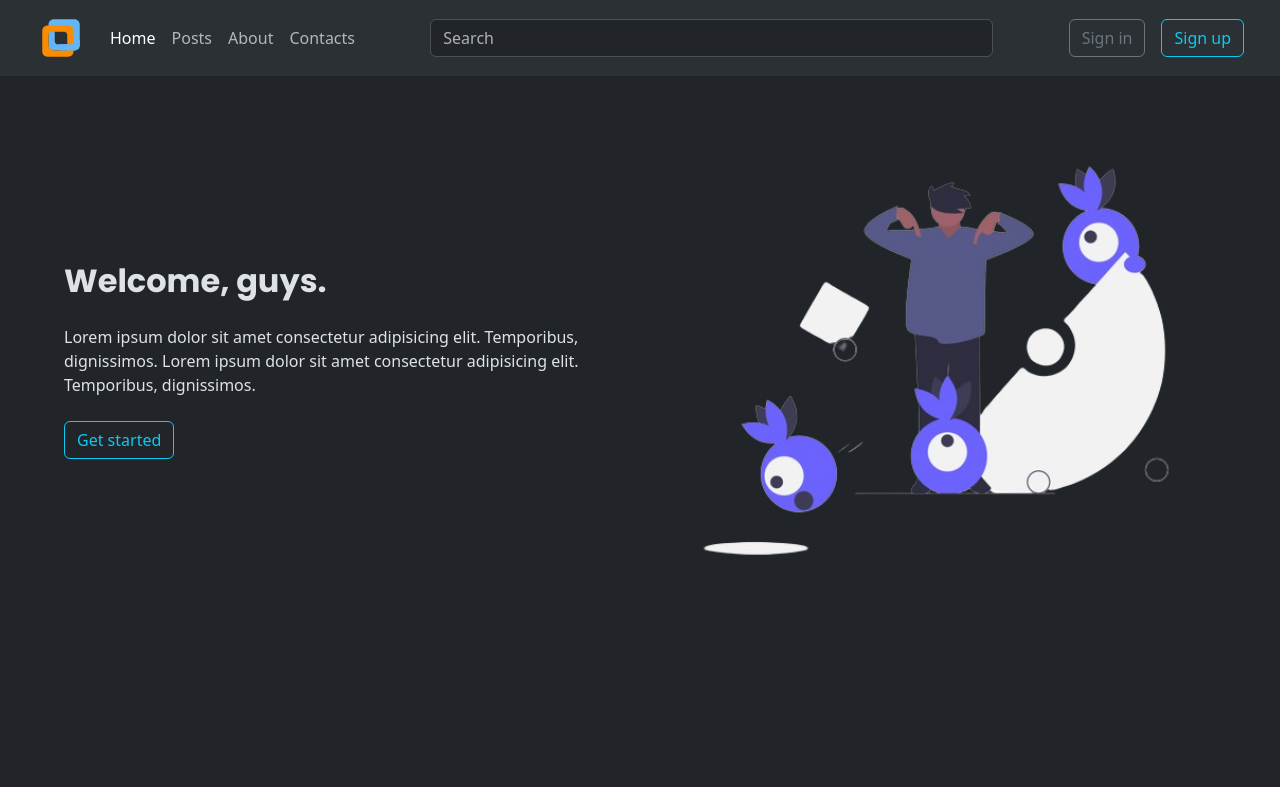
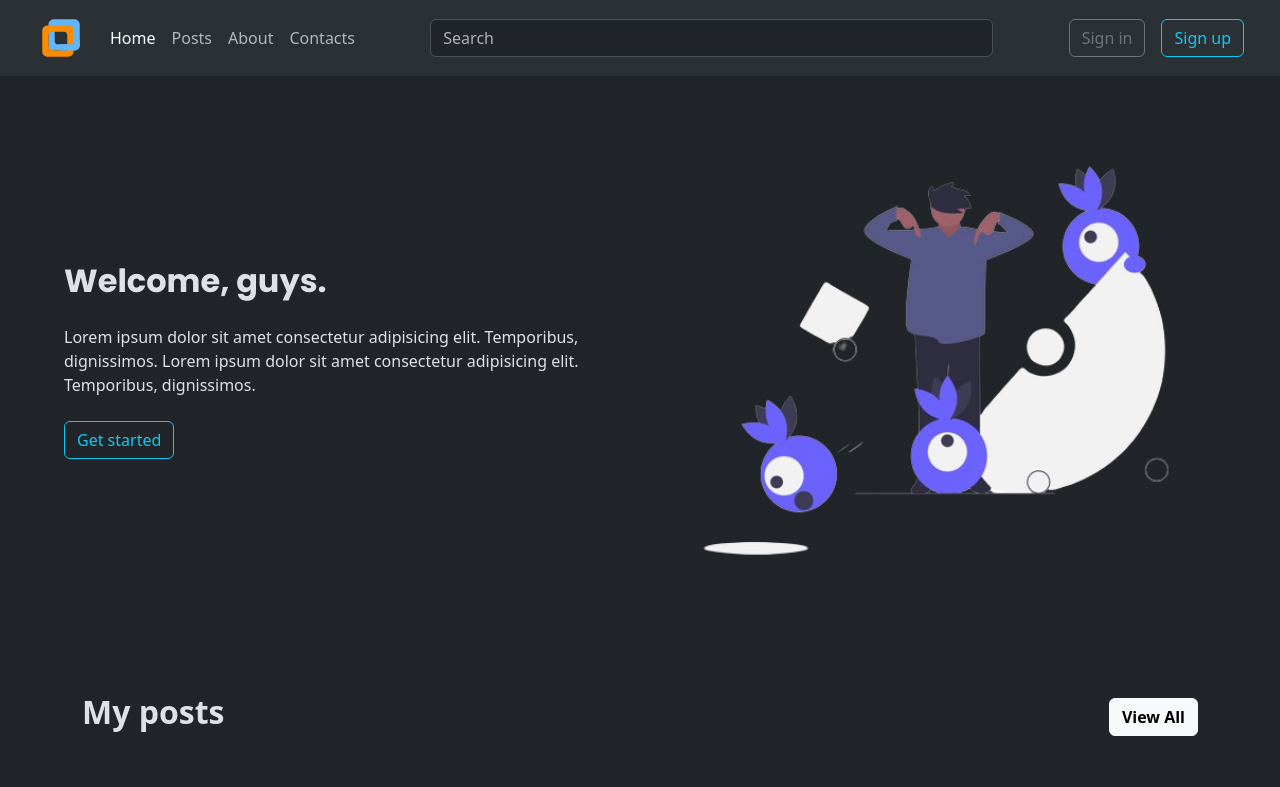
Before and after one commit to duong2604/shop-django, a Django app: page /posts/ in a window 1280 px wide. Shown: the top 787 px of the page. Before the commit the page ends 555 px from the top, so only its background shows below. Run offline with Django 5.2, Linux system fonts and the light colour scheme; data comes from the database, SQL or seed files in the repository; both versions use the stored data as it was after the commit; grey boxes are pictures that could not be loaded.

Commit message:
buoi so 9

```diff
--- a/posts/templates/homepage.html
+++ b/posts/templates/homepage.html
@@ -7,8 +7,16 @@
     {% include "./shared/banner.html" %}
   </section>
 
-  <section id="products">
-
+  <section id="products" class="container">
+      <div class="d-flex justify-content-between align-items-center my-5 w-full">
+        <h2 class='text-center fw-semibold text-color-secondary fs-2 color-white'>My posts</h2>
+        <button class="btn btn-light fw-bold">View All</button>
+      </div>
+      <div class=" d-flex flex-wrap align-items-center justify-content-start gap-4 w-full">
+        {% for post in posts %}
+          {% include "./shared/item.html" %}
+        {% endfor %}
+      </div>
   </section>
 
   <section id="contacts">
--- /dev/null
+++ b/posts/templates/shared/item.html
@@ -0,0 +1,8 @@
+<div class="card  mb-4" style="width: 18rem;">
+    <img src="{{post.image}}" class="card-img-top" alt="...">
+    <div class="card-body">
+      <h5 class="card-title">{{ post.title }}</h5>
+      <p class="card-text">{{post.body}}</p>
+      <a href="#" class="btn btn-outline-secondary">Read more</a>
+    </div>
+  </div>
```
Also changed, not shown: db.sqlite3.
